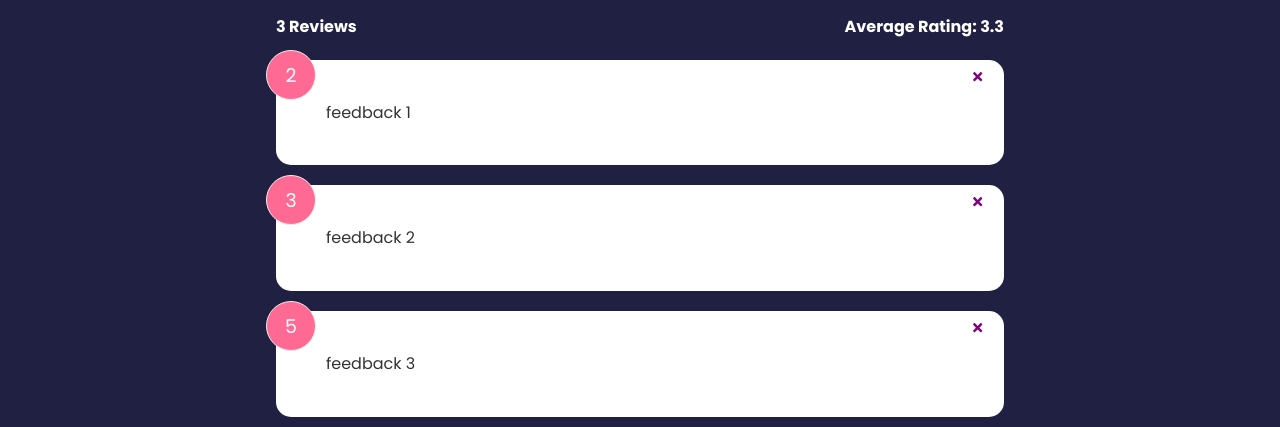
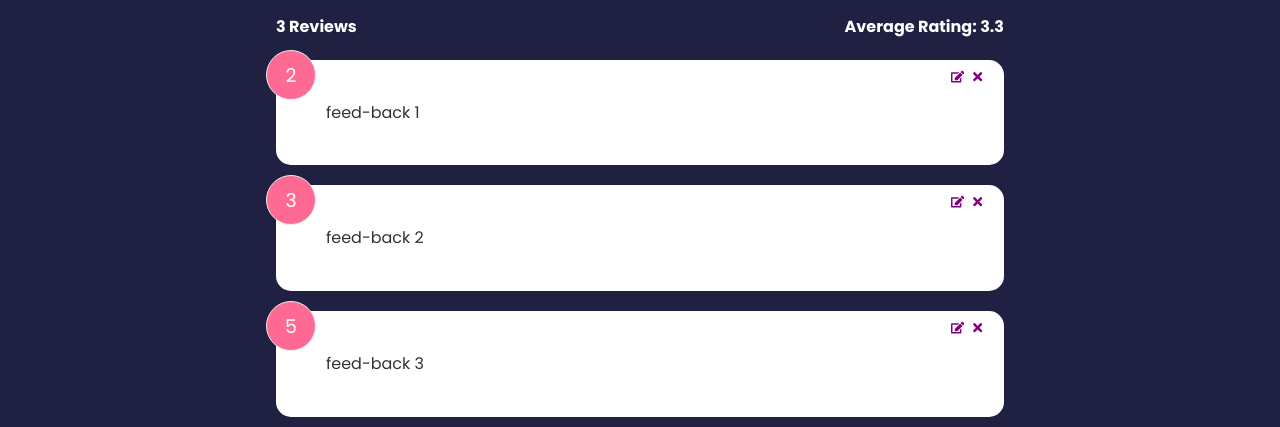
Before and after one commit to mohamedabdallah20/feedback-app-UI, a React (Create React App) app: page / in a window 1280 px wide. Shown: the part 399-826 px from the top of the page. Built offline with nearby package versions, Linux system fonts and the light colour scheme.

Commit message:
Add Context to the app and add update funnctionality

```diff
--- a/src/App.js
+++ b/src/App.js
@@ -1,28 +1,18 @@
 import Header from './components/Header'
-import { v4 as uuidv4 } from 'uuid'
 import React from 'react'
 import { BrowserRouter as Router, Route, Routes } from 'react-router-dom'
-import { useState } from 'react'
 import FeedbackList from './components/FeedbackList'
 import FeedbackStats from './components/FeedbackStats'
 import FeedbackForm from './components/FeedbackForm'
-import FeedbackData from './data/feedbackData'
 import AboutPage from './Pages/AboutPage'
 import AboutIconLink from './components/AboutIconLink'
+import HammoPage from './Pages/HammoPage'
+// import HammoLink from './components/HammoLink'
+import { FeedbackProvider } from './context/FeedbackContext'
 
 function App() {
-  const [feedback, setFeedback] = useState(FeedbackData)
-  const deleteHandler = (id) => {
-    if (window.confirm('Are you sure you want to delete?')) {
-      setFeedback(feedback.filter((item) => item.id !== id))
-    }
-  }
-  const addHandler = (newFeedback) => {
-    newFeedback.id = uuidv4()
-    setFeedback([newFeedback, ...feedback])
-  }
-
   return (
+    <FeedbackProvider>
       <Router>
         <Header />
         <div className="container">
@@ -32,20 +22,20 @@
               path="/"
               element={
                 <>
-                <FeedbackForm addHandler={addHandler} />
-                <FeedbackStats feedback={feedback} />
-                <FeedbackList
-                  feedback={feedback}
-                  deleteHandler={deleteHandler}
-                />
+                  <FeedbackForm />
+                  <FeedbackStats />
+                  <FeedbackList />
                 </>
               }
             ></Route>
             <Route path="/about" element={<AboutPage />} />
+            <Route path="/hammo" element={<HammoPage />} />
           </Routes>
           <AboutIconLink />
+          {/* <HammoLink /> */}
         </div>
       </Router>
+    </FeedbackProvider>
   )
 }
 export default App
--- a/src/components/FeedbackForm.jsx
+++ b/src/components/FeedbackForm.jsx
@@ -1,13 +1,25 @@
-import React from 'react'
+import React, { useState, useContext, useEffect } from 'react'
 import Card from './shared/Card'
-import { useState } from 'react'
 import Button from './Button'
+import FeedbackContext from '../context/FeedbackContext'
 import RatingSelect from './RatingSelect'
-function FeedbackForm({ addHandler }) {
+
+function FeedbackForm() {
   const [text, setText] = useState('')
   const [rating, setRating] = useState('10')
   const [btnDisable, setBtnDisable] = useState(true)
   const [message, setMessage] = useState('')
+
+  const { addHandler, feedbackEdit, updateHandler } = useContext(
+    FeedbackContext
+  )
+  useEffect(() => {
+    if (feedbackEdit.edit === true) {
+      setBtnDisable(false)
+      setText(feedbackEdit.item.text)
+      setRating(feedbackEdit.item.rating)
+    }
+  }, [feedbackEdit])
 
   const handleTextChange = (e) => {
     if (text === '') {
@@ -24,15 +36,18 @@
   }
   const handleSubmit = (e) => {
     e.preventDefault()
+
     if (text.trim().length > 10) {
       const newFeedback = {
-        // id: Math.random().toString(),
         text,
         rating: Number(rating),
       }
-
-      addHandler(newFeedback)
-      //   setText('')
+      if (feedbackEdit.edit === true) {
+        updateHandler(feedbackEdit.item.id, newFeedback)
+      } else {
+        addHandler(newFeedback)
+        setText('')
+      }
     }
   }
   return (
@@ -45,6 +60,7 @@
             type="text"
             placeholder="write a review"
             onChange={handleTextChange}
+            value={text}
           />
           <Button type="submit" isDisabled={btnDisable}>
             Send
--- a/src/components/FeedbackItem.jsx
+++ b/src/components/FeedbackItem.jsx
@@ -1,14 +1,23 @@
 import React from 'react'
-import { FaTimes } from 'react-icons/fa'
+import { FaTimes, FaEdit } from 'react-icons/fa'
 // import { PropTypes } from 'react'
 import Card from './shared/Card'
-function FeedbackItem({ item, deleteHandler }) {
+import { useContext } from 'react'
+import FeedbackContext from '../context/FeedbackContext'
+
+function FeedbackItem({ item }) {
+  const { deleteHandler } = useContext(FeedbackContext)
+  const { editHandler } = useContext(FeedbackContext)
+
   return (
     <Card className="card">
       <div className="num-display">{item.rating}</div>
 
       <button className="close" onClick={() => deleteHandler(item.id)}>
         <FaTimes color="purple" />
+      </button>
+      <button className="edit" onClick={() => editHandler(item)}>
+        <FaEdit color="purple"></FaEdit>
       </button>
 
       <div className="text-display">{item.text}</div>
--- a/src/components/FeedbackList.jsx
+++ b/src/components/FeedbackList.jsx
@@ -1,10 +1,14 @@
 import React from 'react'
+import { useContext } from 'react'
+
 // import {} from 'react-icons'
 import { motion, AnimatePresence } from 'framer-motion'
 import FeedbackItem from './FeedbackItem'
-import { PropTypes } from 'react'
+import FeedbackContext from '../context/FeedbackContext'
 
-function FeedbackList({ feedback, deleteHandler }) {
+function FeedbackList() {
+  const { feedback } = useContext(FeedbackContext)
+
   if (!feedback || feedback.length === 0) {
     return <p>there is no feedback</p>
   }
@@ -21,11 +25,7 @@
             // transition={{ duration: 0.5 }}
             // className="feedback-item"
           >
-            <FeedbackItem
-              key={item.id}
-              item={item}
-              deleteHandler={deleteHandler}
-            />
+            <FeedbackItem key={item.id} item={item} />
           </motion.div>
         ))}
       </AnimatePresence>
@@ -40,7 +40,4 @@
   //   </div>
   // )
 }
-// FeedbackList.propTypes = {
-//   feedback: PropTypes.array.isRequired,
-// }
 export default FeedbackList
--- a/src/components/FeedbackStats.jsx
+++ b/src/components/FeedbackStats.jsx
@@ -1,6 +1,9 @@
 import React from 'react'
+import { useContext } from 'react'
+import FeedbackContext from '../context/FeedbackContext'
 
-function FeedbackStats({ feedback }) {
+function FeedbackStats() {
+  const { feedback } = useContext(FeedbackContext)
   let average = (
     feedback.reduce((acc, cur) => acc + cur.rating, 0) / feedback.length
   )
--- a/src/components/RatingSelect.jsx
+++ b/src/components/RatingSelect.jsx
@@ -1,7 +1,16 @@
-import React from 'react'
+import React, { useContext, useEffect } from 'react'
 import { useState } from 'react'
+import FeedbackContext from '../context/FeedbackContext'
+
 function RatingSelect({ select }) {
   const [selected, setSelected] = useState(10)
+  const { feedbackEdit } = useContext(FeedbackContext)
+
+  useEffect(() => {
+    if (feedbackEdit.edit === true) {
+      setSelected(feedbackEdit.item.rating)
+    }
+  }, [feedbackEdit])
   const handleChange = (e) => {
     setSelected(+e.currentTarget.value)
     select(+e.currentTarget.value)
--- a/src/components/shared/Card.jsx
+++ b/src/components/shared/Card.jsx
@@ -1,5 +1,4 @@
 import React from 'react'
-import { PropTypes } from 'react'
 
 function Card({ children }) {
   return <div className="card">{children}</div>
--- /dev/null
+++ b/src/context/FeedbackContext.js
@@ -0,0 +1,55 @@
+import { createContext, useState } from 'react'
+import React from 'react'
+import { v4 as uuidv4 } from 'uuid'
+import feedbackData from '../data/feedbackData'
+
+const FeedbackContext = createContext()
+
+export const FeedbackProvider = ({ children }) => {
+  const [feedback, setFeedback] = useState(feedbackData)
+  const [feedbackEdit, setFeedbackEdit] = useState({
+    item: {},
+    edit: false,
+  })
+
+  // update feedback
+  const updateHandler = (id, newItem) => {
+    setFeedback(
+      feedback.map((item) => (item.id === id ? { ...item, ...newItem } : item))
+    )
+  }
+  // delete feedback
+  const deleteHandler = (id) => {
+    if (window.confirm('Are you sure you want to delete?')) {
+      setFeedback(feedback.filter((item) => item.id !== id))
+    }
+  }
+  // add feedback
+  const addHandler = (newFeedback) => {
+    newFeedback.id = uuidv4()
+    setFeedback([newFeedback, ...feedback])
+  }
+  // set item to be updated
+  const editHandler = (item) => {
+    setFeedbackEdit({
+      item,
+      edit: true,
+    })
+  }
+
+  return (
+    <FeedbackContext.Provider
+      value={{
+        feedback,
+        deleteHandler,
+        addHandler,
+        editHandler,
+        feedbackEdit,
+        updateHandler,
+      }}
+    >
+      {children}
+    </FeedbackContext.Provider>
+  )
+}
+export default FeedbackContext
--- a/src/data/feedbackData.js
+++ b/src/data/feedbackData.js
@@ -1,17 +1,17 @@
 const feedbackData = [
   {
     id: 1,
-    text: 'feedback 1',
+    text: 'feed-back 1',
     rating: 2,
   },
   {
     id: 2,
-    text: 'feedback 2',
+    text: 'feed-back 2',
     rating: 3,
   },
   {
     id: 3,
-    text: 'feedback 3',
+    text: 'feed-back 3',
     rating: 5,
   },
 ]
```
Also changed, not shown: 1 other file (tests, documents, lock files or other folders). Lines whose indentation alone changed are shown as unchanged.
